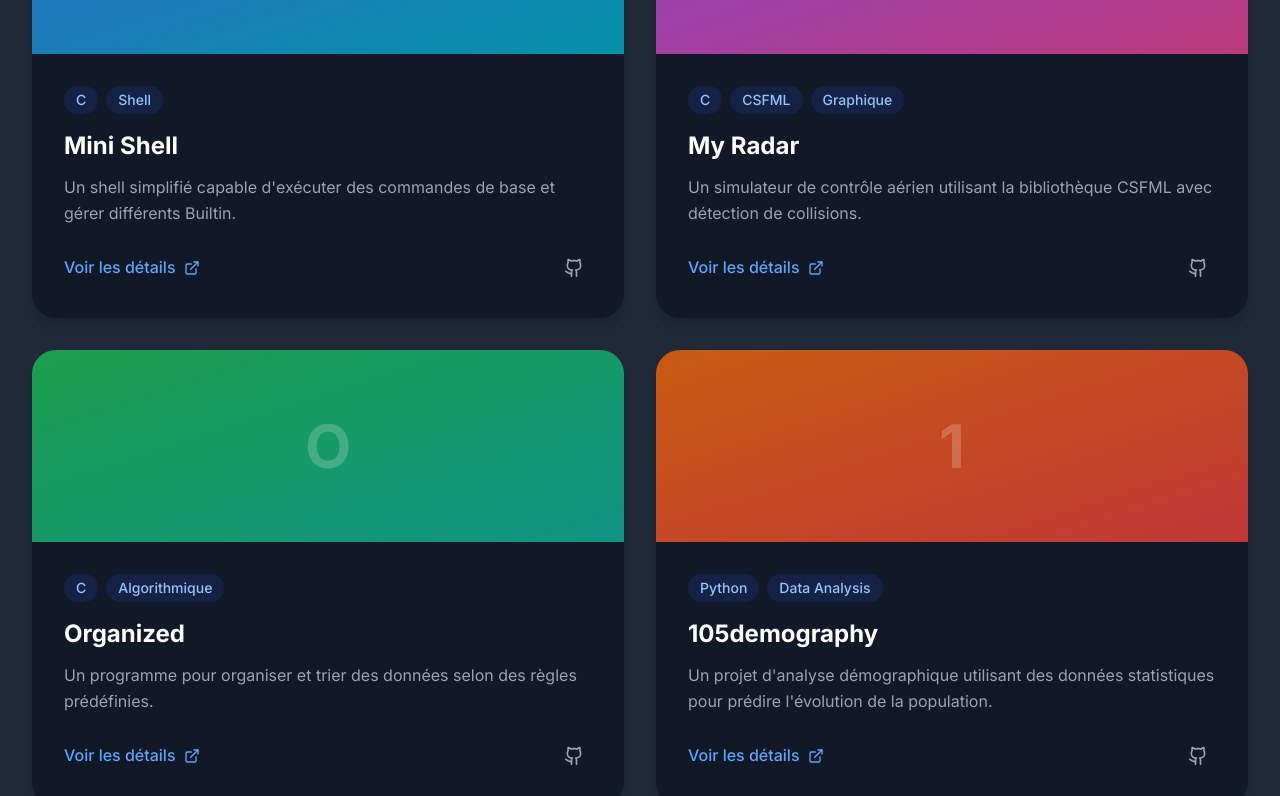
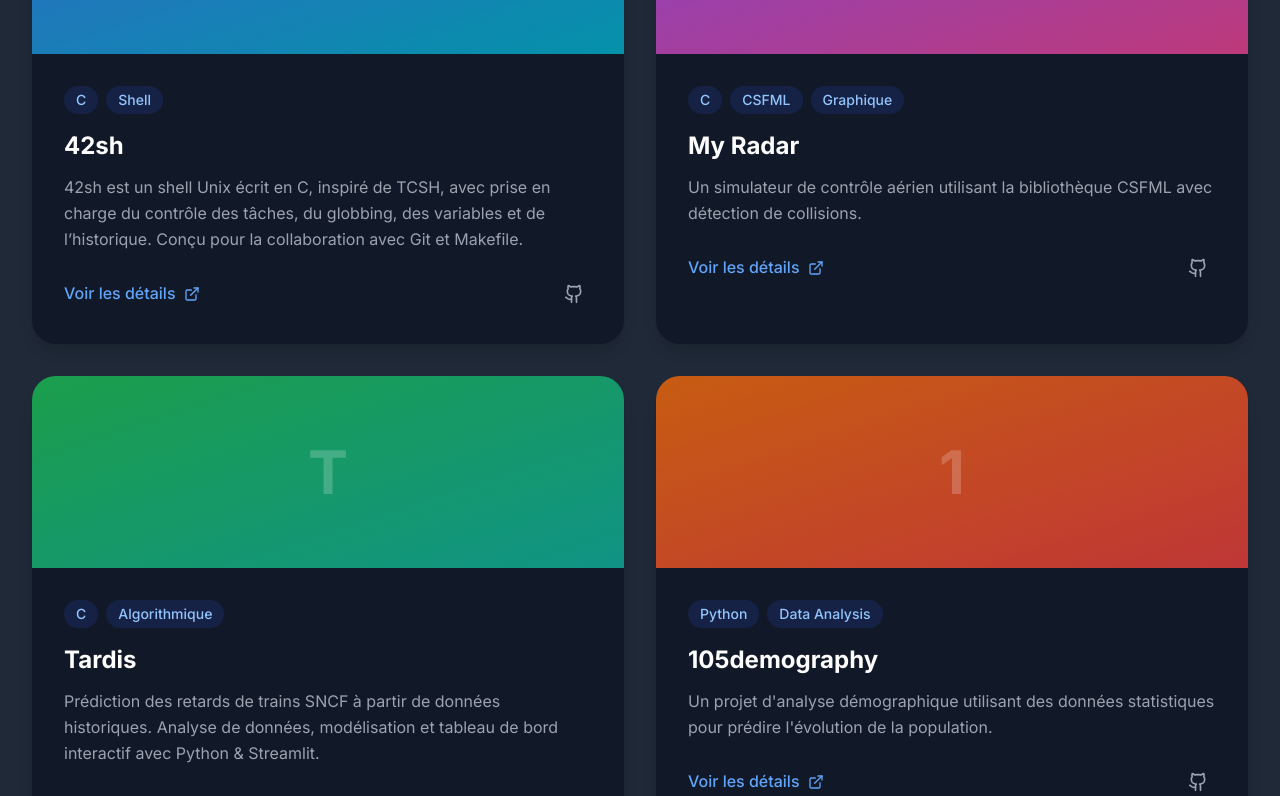
Before and after one commit to aurelien-loyer/aurelien-loyer.github.io, a React (Vite) app: page / in a window 1280 px wide. Shown: the part 3120-3916 px from the top of the page. Built offline with nearby package versions, Linux system fonts and the light colour scheme.

Commit message:
feat: new project

```diff
--- a/src/components/Projects.tsx
+++ b/src/components/Projects.tsx
@@ -10,11 +10,11 @@ const Projects: React.FC = () => {
   const projects = [
     {
       id: 1,
-      title: 'Mini Shell',
+      title: '42sh',
       description: t('projects.miniShell.description'),
       category: 'c',
       tags: ['C', 'Shell'],
-      github: 'https://github.com/aurelien-loyer/mini_shell',
+      github: 'https://github.com/aurelien-loyer/42sh',
       details: '#',
       gradient: 'from-blue-500 to-cyan-500',
     },
@@ -30,11 +30,11 @@ const Projects: React.FC = () => {
     },
     {
       id: 3,
-      title: 'Organized',
+      title: 'Tardis',
       description: t('projects.organized.description'),
       category: 'c',
       tags: ['C', 'Algorithmique'],
-      github: 'https://github.com/aurelien-loyer/organized',
+      github: 'https://github.com/aurelien-loyer/Tardis',
       details: '#',
       gradient: 'from-green-500 to-teal-500',
     },
--- a/src/contexts/LanguageContext.tsx
+++ b/src/contexts/LanguageContext.tsx
@@ -57,9 +57,9 @@ const translations = {
     'projects.title': 'Projets récents',
     'projects.all': 'Tous',
     'projects.details': 'Voir les détails',
-    'projects.miniShell.description': 'Un shell simplifié capable d\'exécuter des commandes de base et gérer différents Builtin.',
+    'projects.miniShell.description': '42sh est un shell Unix écrit en C, inspiré de TCSH, avec prise en charge du contrôle des tâches, du globbing, des variables et de l’historique. Conçu pour la collaboration avec Git et Makefile.',
     'projects.myRadar.description': 'Un simulateur de contrôle aérien utilisant la bibliothèque CSFML avec détection de collisions.',
-    'projects.organized.description': 'Un programme pour organiser et trier des données selon des règles prédéfinies.',
+    'projects.organized.description': 'Prédiction des retards de trains SNCF à partir de données historiques. Analyse de données, modélisation et tableau de bord interactif avec Python & Streamlit.',
     'projects.demography.description': 'Un projet d\'analyse démographique utilisant des données statistiques pour prédire l\'évolution de la population.',
 
     // Contact Section
@@ -109,7 +109,7 @@ const translations = {
     'about.title': 'About me',
     'about.subtitle': 'Computer Science Student at Epitech Réunion',
     'about.description1': 'Hello! I am Aurélien Loyer, passionate about computer science and new technologies. My journey at Epitech has allowed me to develop a solid technical foundation and a methodical approach to problem-solving.',
-    'about.description2': 'I specialize mainly in C and Python programming, while continuously exploring new languages and technologies. My goal is to create elegant and efficient software solutions that meet real-world needs.',
+    'about.description2': 'I specialize mainly in C and Python programming, while continuously exploring new languages and technologies. My goal is to create elegant and efficient software solutions that meet concrete needs.',
     'about.languages': 'Mastered Languages',
     'about.projects': 'Completed Projects',
     'about.technologies': 'Technologies',
@@ -136,9 +136,9 @@ const translations = {
     'projects.title': 'Recent Projects',
     'projects.all': 'All',
     'projects.details': 'View details',
-    'projects.miniShell.description': 'A simplified shell capable of executing basic commands and managing different Builtins.',
+    'projects.miniShell.description': '42sh is a Unix shell in C, inspired by TCSH, with job control, globbing, variables, and history support. Built for collaboration with Git and Makefile.',
     'projects.myRadar.description': 'An air traffic control simulator using the CSFML library with collision detection.',
-    'projects.organized.description': 'A program to organize and sort data according to predefined rules.',
+    'projects.organized.description': 'Predicting SNCF train delays using historical data. Data analysis, modeling, and interactive dashboard with Python & Streamlit.',
     'projects.demography.description': 'A demographic analysis project using statistical data to predict population evolution.',
 
     // Contact Section
```
Also changed, not shown: 5 other files (tests, documents, lock files or other folders).
